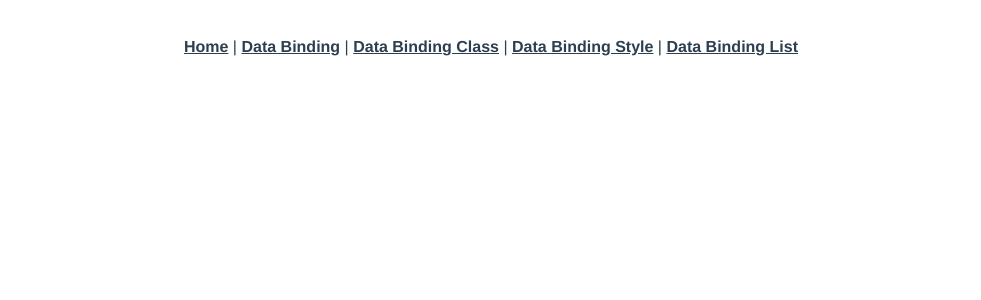
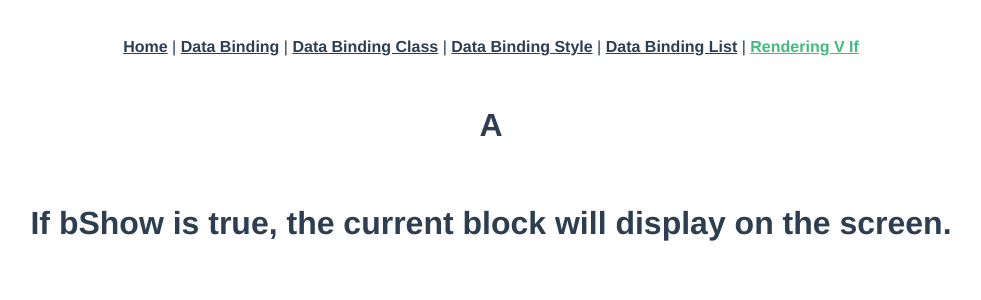
Before and after one commit to GeonwooVincentKim/VueProject, a Vue app: page /renderingVIf in a window 1280 px wide. Shown: the top 300 px of the page, without its empty margins (149-1130 px from the left). Built offline with nearby package versions, Linux system fonts and the light colour scheme.

Commit message:
[Feature] - V-If and V-Show

```diff
--- a/src/App.vue
+++ b/src/App.vue
@@ -5,7 +5,8 @@
     <router-link to="/databinding">Data Binding</router-link> |
     <router-link to="/dataBindingClass">Data Binding Class</router-link> |
     <router-link to="/dataBindingStyle">Data Binding Style</router-link> |
-    <router-link to="/dataBindingList">Data Binding List</router-link>
+    <router-link to="/dataBindingList">Data Binding List</router-link> |
+    <router-link to="/renderingVIf">Rendering V If</router-link>
 
     <!-- <router-link to="/databinding">Data Binding</router-link> |
     <router-link to="/databindinghtml">Data Binding HTML</router-link> |
--- a/src/router/index.js
+++ b/src/router/index.js
@@ -18,6 +18,7 @@ import DataBindingStyle from "../views/DataBindingStyle.vue";
 import DataBindingInlineStyle from "../views/DataBindingInlineStyle.vue";
 
 import DataBindingList from "../views/DataBindingList.vue";
+import RenderingVIf from "../views/RenderingVIf";
 
 const routes = [
   {
@@ -111,6 +112,11 @@ const routes = [
     path: '/dataBindingList',
     name: "DataBindingList",
     component: DataBindingList
+  },
+  {
+    path: '/renderingVIf',
+    name: "RenderingVIf",
+    component: RenderingVIf
   }
 ]
 
--- /dev/null
+++ b/src/views/RenderingVIf.vue
@@ -0,0 +1,21 @@
+<template>
+    <div>
+        <h1 v-if="type=='A'">A</h1>
+        <h1 v-else-if="type=='B'">B</h1>
+        <h1 v-else>C</h1>
+    </div>
+    <br>
+    <div>
+        <h1 v-show="bShow">If bShow is true, the current block will display on the screen.</h1>
+    </div>
+</template>
+<script>
+export default {
+    data () {
+        return {
+            type: 'A',
+            bShow: true
+        };
+    },
+}
+</script>
```
